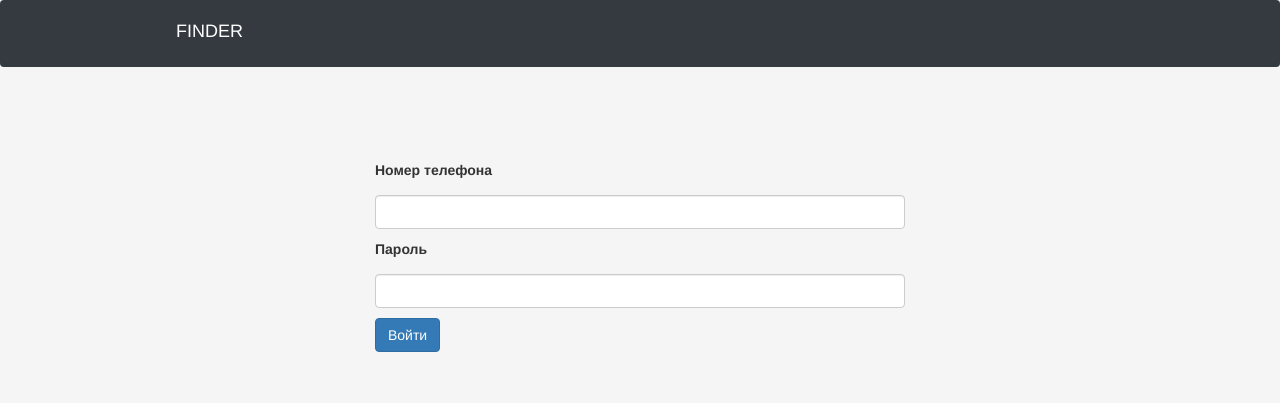
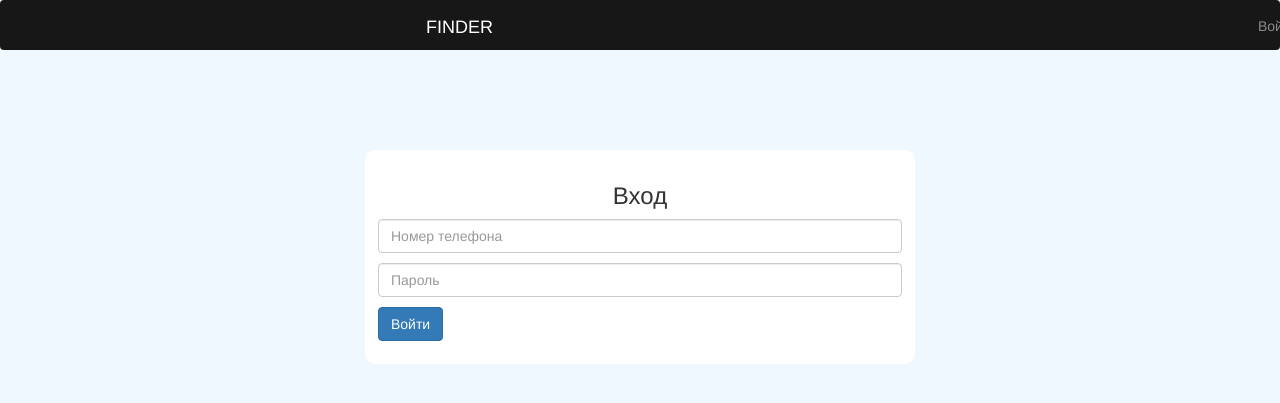
Before and after one commit to FYouBi/WEB_project, a Flask app: page /log_in in a window 1280 px wide. Shown: the top 403 px of the page. Run offline with Flask 2, Linux system fonts and the light colour scheme; some libraries are stand-ins or nearby versions.

Commit message:
не помню что изменил

```diff
--- a/data/ads.py
+++ b/data/ads.py
@@ -5,7 +5,7 @@ from sqlalchemy import orm
 from .db_session import SqlAlchemyBase
 
 
-class Jobs(SqlAlchemyBase):
+class Ads(SqlAlchemyBase):
     __tablename__ = 'ads'
 
     id = sqlalchemy.Column(sqlalchemy.Integer, primary_key=True, autoincrement=True)
--- a/data/users.py
+++ b/data/users.py
@@ -9,7 +9,6 @@ class User(SqlAlchemyBase):
     __tablename__ = 'users'
 
     id = sqlalchemy.Column(sqlalchemy.Integer, primary_key=True, autoincrement=True)
-    surname = sqlalchemy.Column(sqlalchemy.String, nullable=True)
     name = sqlalchemy.Column(sqlalchemy.String, nullable=True)
     phone_number = sqlalchemy.Column(sqlalchemy.String, nullable=True)
     password = sqlalchemy.Column(sqlalchemy.String, nullable=True)
--- a/forms.py
+++ b/forms.py
@@ -33,7 +33,7 @@ class LoadPhoto(FlaskForm):
 
 class RegisterForm(FlaskForm):
     name = StringField('Имя', validators=[DataRequired()])
-    surname = StringField('Фамилия', validators=[DataRequired()])
+    # surname = StringField('Фамилия', validators=[DataRequired()])
     phone_number = StringField('Номер телефона', validators=[DataRequired()])
     password = StringField('Пароль', validators=[DataRequired()])
     address = StringField('Адрес', validators=[DataRequired()])
--- a/main.py
+++ b/main.py
@@ -1,6 +1,6 @@
 from flask import Flask, render_template, url_for, request, redirect
 import datetime
-from data.ads import Jobs
+from data.ads import Ads
 from forms import LoginForm, Protection, LoadPhoto, RegisterForm
 from data import db_session
 from data.users import User
@@ -16,8 +16,10 @@ def register():
     if form.validate_on_submit():
         data = form.data
         print(data)
-        new_user = User(surname=data['surname'],
-                        name=data['name'],
+        if [user for user in session.query(User).filter(User.phone_number == data['phone_number'])]:
+            return render_template('register.html', title='Авторизация', form=form,
+                                   message='Данный номер телефона уже зарегистрирован')
+        new_user = User(name=data['name'].capitalize(),
                         phone_number=data['phone_number'],
                         password=data['password'],
                         address=data['address'])
@@ -25,7 +27,7 @@ def register():
         USER = [user for user in session.query(User).filter(User.phone_number == data['phone_number'])]
         session.commit()
         return render_template('essential.html', list_of_ad=list_of_ad, user=USER)
-    return render_template('register.html', title='Авторизация', form=form)
+    return render_template('register.html', title='Авторизация', form=form, message='')
 
 
 @app.route('/log_in', methods=['GET', 'POST'])
@@ -41,11 +43,11 @@ def log_in():
                     USER = [user for user in session.query(User).filter(User.phone_number == form.data['phone_number'])]
                     return render_template('essential.html', list_of_ad=list_of_ad, user=USER)
                 return render_template('log_in.html', title='log_in', message='Неверный пароль',
-                                       form=form, list=[form.phone_number, form.password])
+                                       form=form)
         return render_template('log_in.html', title='log_in', message='Неверный номер телефона',
-                               form=form, list=[form.phone_number, form.password])
+                               form=form)
     return render_template('log_in.html', title='log_in', message='',
-                           form=form, list=[form.phone_number, form.password])
+                           form=form)
 
 
 @app.route('/')
--- a/templates/base.html
+++ b/templates/base.html
@@ -9,29 +9,37 @@
           crossorigin="anonymous">
     <link rel="stylesheet" type="text/css" href="static/css/style.css" />
     <link rel="stylesheet" href="https://maxcdn.bootstrapcdn.com/bootstrap/3.4.1/css/bootstrap.min.css">
+    <link rel="shortcut icon" href="static/img/icon_finder.png"/>
+    <title>Finder</title>
 </head>
-<body  style="background-color: #f5f5f5;">
+<body  style="background-color: #F0F8FF;;">
 <header>
-<nav class="navbar navbar-expand-lg navbar-dark bg-dark" style="position: fixed; width: 100%;">
+<nav class="navbar navbar-expand-lg navbar-dark" style="position: fixed; width: 100%; height: 50px; background-color: #171717">
   <div class="container-fluid">
     <div class="collapse navbar-collapse" id="navbarText">
       <ul class="navbar-nav me-auto mb-2 mb-lg-0">
           <li class="nav-item">
-              <a class="navbar-brand" href="/" style="margin-left: 120px;">FINDER</a>
+              <a class="navbar-brand" href="/" style="margin-left: 370px; margin-top: 4px;">FINDER</a>
           </li>
         {% if not user %}
         <li class="nav-item">
-          <a class="nav-link" aria-current="page" href="log_in" style="margin-top: 5px; margin-left: 1200px;">Войти</a>
+          <a class="nav-link" aria-current="page" href="log_in" style="margin-top: 3px; margin-left: 735px;">Войти</a>
         </li>
 
         <li class="nav-item">
-          <a class="nav-link" href="register" style="margin-top: 5px;">Регистрация</a>
+          <a class="nav-link" href="register" style="margin-top: 3px;">Регистрация</a>
         </li>
+
         {% else %}
           <li class="nav-item">
-              <a class="nav-link active" href="register" style="margin-top: 2px; margin-left: 1000px; font-size: 18px;">{{user[0].name}} {{user[0].surname}}</a>
+              <a class="nav-link active" href="register" style="margin-top: 3px; margin-left: 750px; font-size: 18px;">{{user[0].name}} {{user[0].surname}}</a>
           </li>
         {% endif %}
+         <li style="margin-top: 12px; margin-left: 4px;">
+           <div class="btn btn-primary">
+               <a href="register" style="margin-top: 3px; color: #ffffff; text-decoration: none;">Разместить объявление</a>
+           </div>
+        </li>
       </ul>
     </div>
   </div>
--- a/templates/log_in.html
+++ b/templates/log_in.html
@@ -5,20 +5,26 @@
     margin-left: auto;
     margin-right: auto;
     max-width: 550px;
-    background-color: #f5f5f5;
-    padding: 10px;" action="" method="post" novalidate>
+    background-color: #ffffff;
+    padding: 10px; border: solid; border-color: #ffffff; border-radius: 10px;" action="" method="post" novalidate>
     {{ form.hidden_tag() }}
-    {% for item in list %}
-      <p>{{ item.label }}</p>
-      <p>
-          {{ item(class="form-control") }}
-          {% for error in item.errors %}
-      <div class="alert alert-danger" role="alert">
-          {{ error }}
-      </div>
-      </p>
-      {% endfor %}
+    <h3 style="text-align: center;">Вход</h3>
+    <p>
+        {{ form.phone_number(class="form-control", type="phone_number", placeholder="Номер телефона") }}
+        {% for error in form.phone_number.errors %}
+    <div class="alert alert-danger" role="alert">
+        {{ error }}
+    </div>
     {% endfor %}
+    </p>
+    <p>
+        {{ form.password(class="form-control", type="password", placeholder="Пароль") }}
+        {% for error in form.password.errors %}
+    <div class="alert alert-danger" role="alert">
+        {{ error }}
+    </div>
+    {% endfor %}
+    </p>
     {% if message %}
         <div class="alert alert-danger" role="alert">
               {{ message }}
```
Also changed, not shown: templates/register.html (+7 -10 lines), db/users.db.
